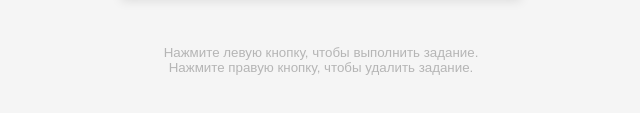
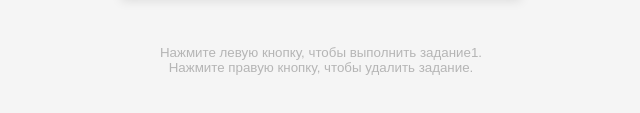
Before and after one commit to MZenkov/JS-Vanilla, a plain HTML site: page index.html in a window 1280 px wide. Shown: the part 239-352 px from the top of the page, 319-959 px from the left. Drawn offline with Linux system fonts and the light colour scheme.

Commit message:
фиксация

```diff
--- a/index.html
+++ b/index.html
@@ -25,7 +25,7 @@
             <ul class="todos" id="todos"></ul>
         </form>
         <small
-            >Нажмите левую кнопку, чтобы выполнить задание. <br />Нажмите правую кнопку, чтобы удалить задание.</small
+            >Нажмите левую кнопку, чтобы выполнить задание1. <br />Нажмите правую кнопку, чтобы удалить задание.</small
         >
     </body>
 </html>
```
